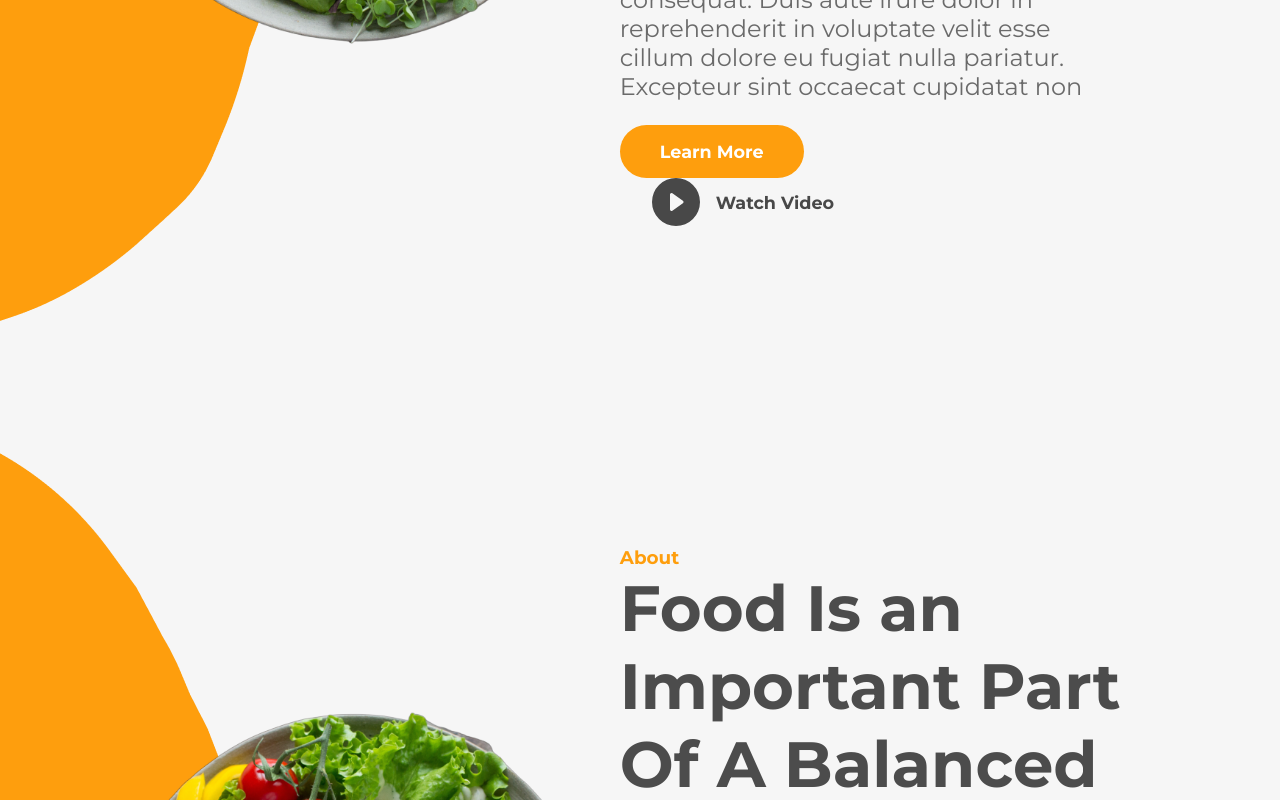
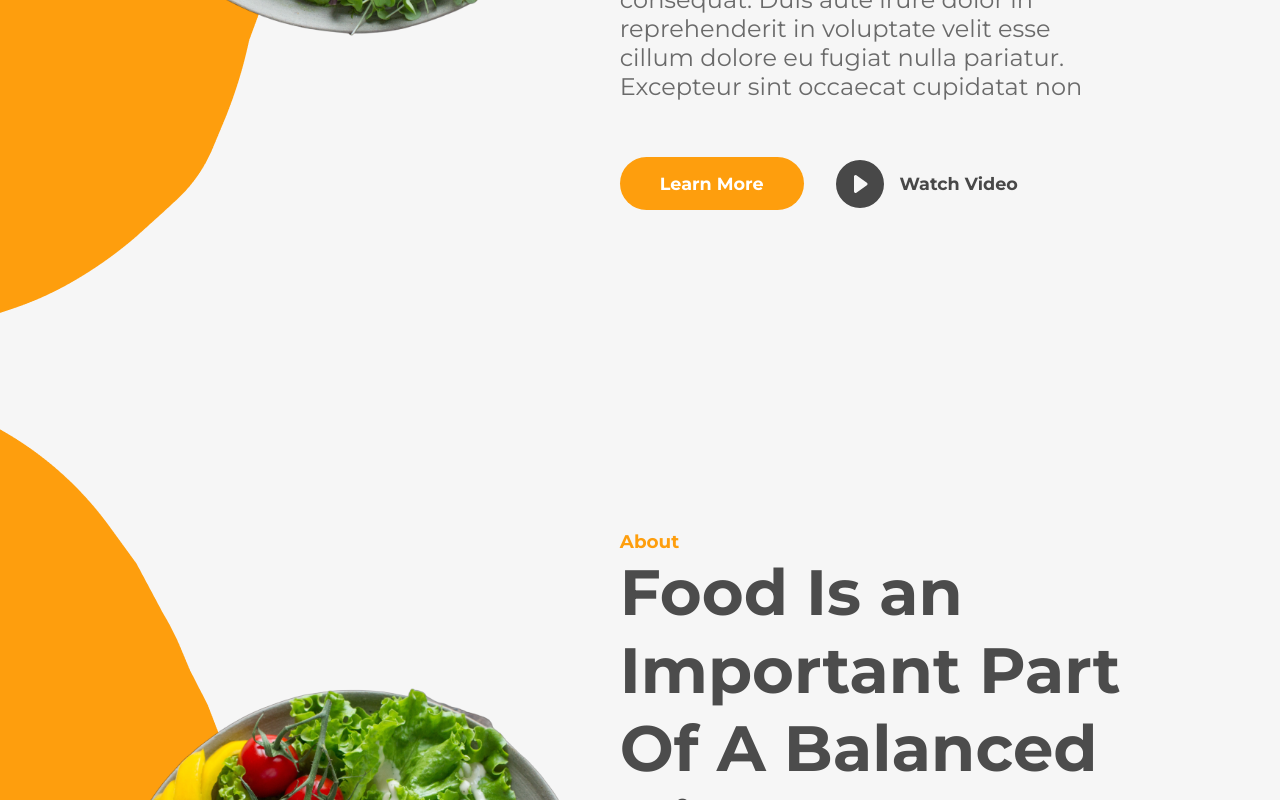
Before and after one commit to zhivaroopan/react-restaurant-landing-page, a React (Create React App) app: page / in a window 1280 px wide. Shown: the part 1900-2700 px from the top of the page. Built offline with nearby package versions, Linux system fonts and the light colour scheme.

Commit message:
container fix

```diff
--- a/src/components/About.js
+++ b/src/components/About.js
@@ -25,7 +25,7 @@ const About = () => {
                 voluptate velit esse cillum dolore eu fugiat nulla pariatur. Excepteur sint occaecat cupidatat
                 non
                 </p>
-                <div className="about-button-container">
+                <div className="about-buttons-container">
                     <button className="secondary-button">Learn More</button>
                     <button className="watch-video-button">
                     {""}
```
